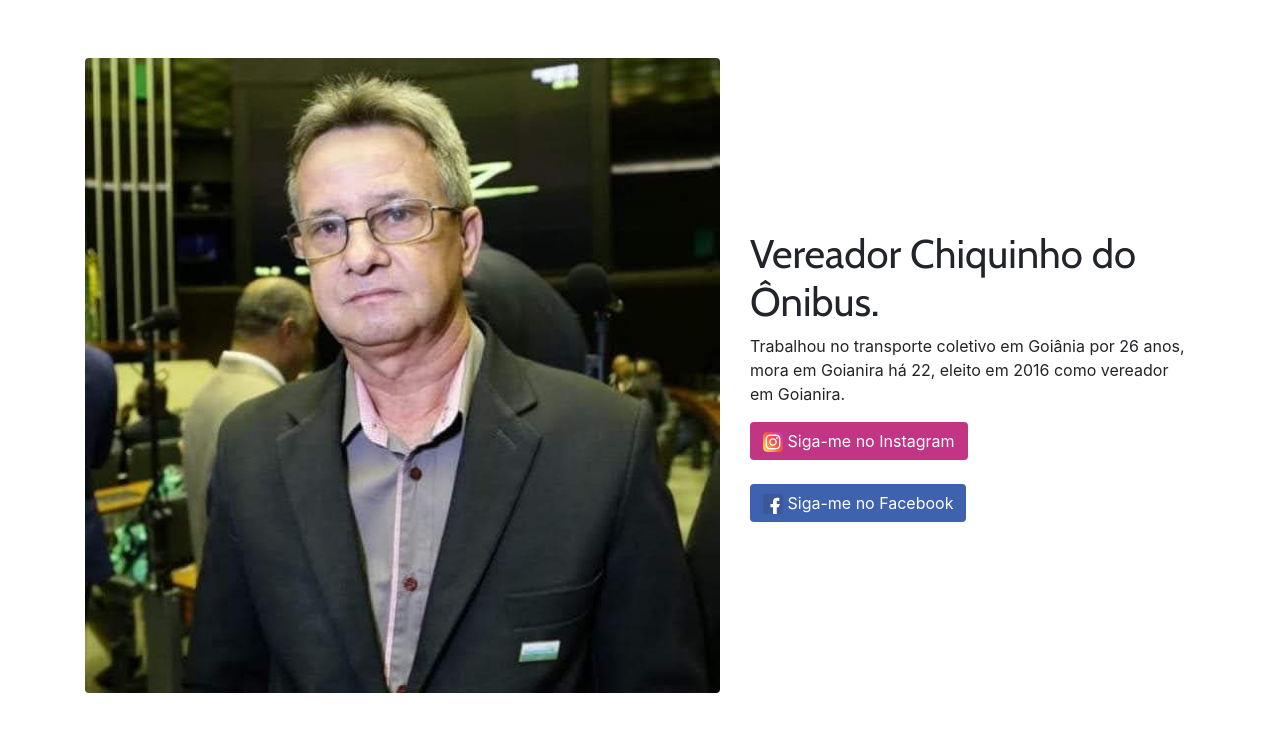
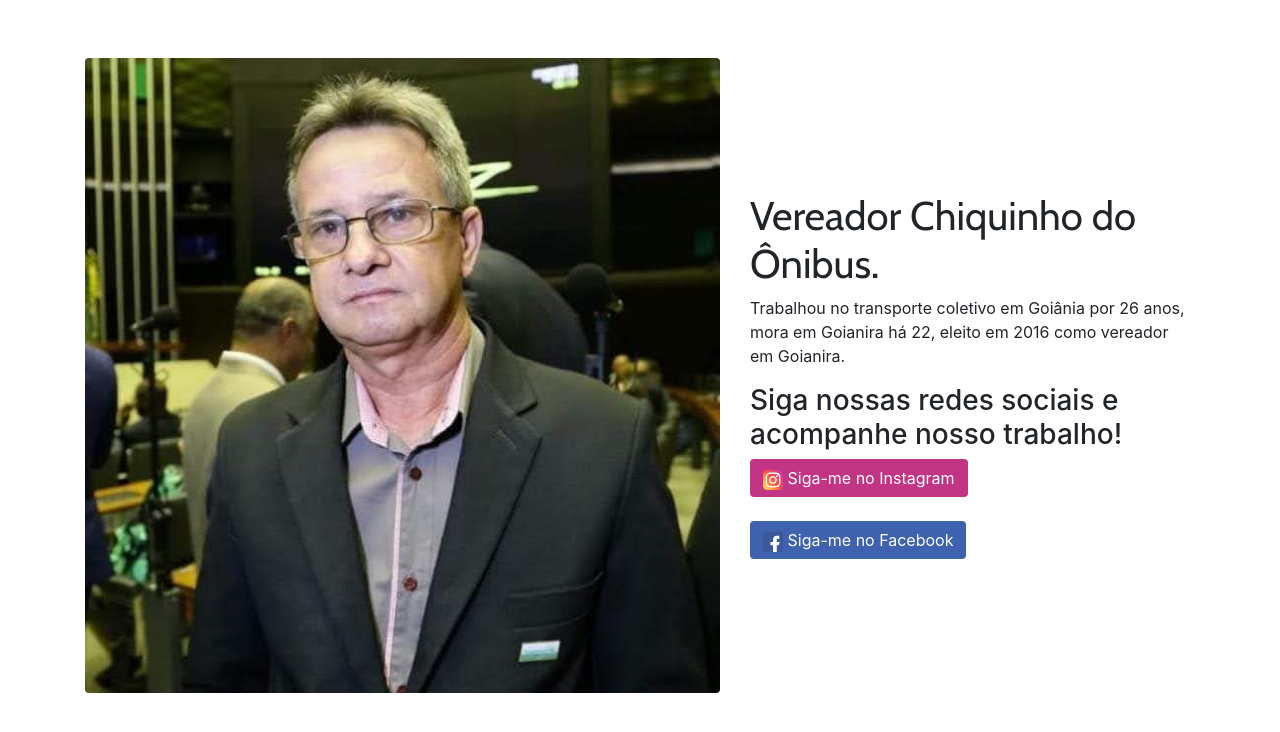
Before and after one commit to Huakson/bootstrap-personal-template, a website: page index.html in a window 1280 px wide. Drawn offline with nearby package versions, Linux system fonts and the light colour scheme.

Commit message:
Atualizações

```diff
--- a/index.html
+++ b/index.html
@@ -32,10 +32,11 @@
         <h1 class="font-weight-light title">Vereador Chiquinho do Ônibus.</h1>
         <p>Trabalhou no transporte coletivo em Goiânia por 26 anos, mora em Goianira há 22, eleito em 2016 como vereador
           em Goianira.</p>
-        <a href="https://instagram.com/@go.chiquinho" class="btn btn-insta"> <img src="./static/img/instagram.svg"
+        <h3>Siga nossas redes sociais e acompanhe nosso trabalho!</h3>
+        <a href="https://instagram.com/go.chiquinho" class="btn btn-insta"> <img src="./static/img/instagram.svg"
             style="height: 20px;" class="img-fluid" alt="Responsive image"> Siga-me no Instagram</a>
         <br /> <br />
-        <a href="https://facebook.com/@go.chiquinho" class="btn btn-face"> <img src="./static/img/facebook.svg"
+        <a href="https://facebook.com/go.chiquinho" class="btn btn-face"> <img src="./static/img/facebook.svg"
             style="height: 20px;" class="img-fluid" alt="Responsive image"> Siga-me no Facebook</a>
       </div>
       <!-- /.col-md-4 -->
```
